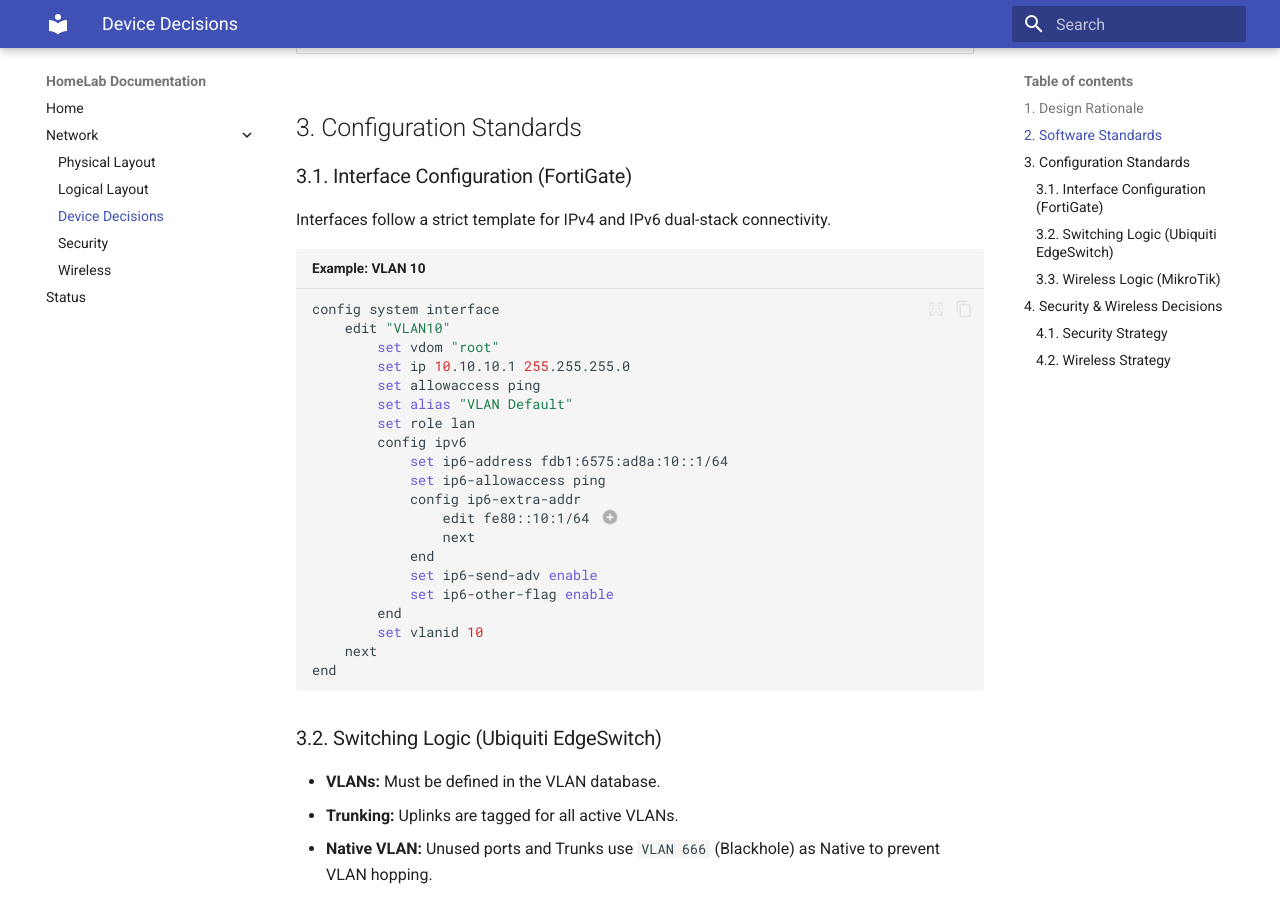
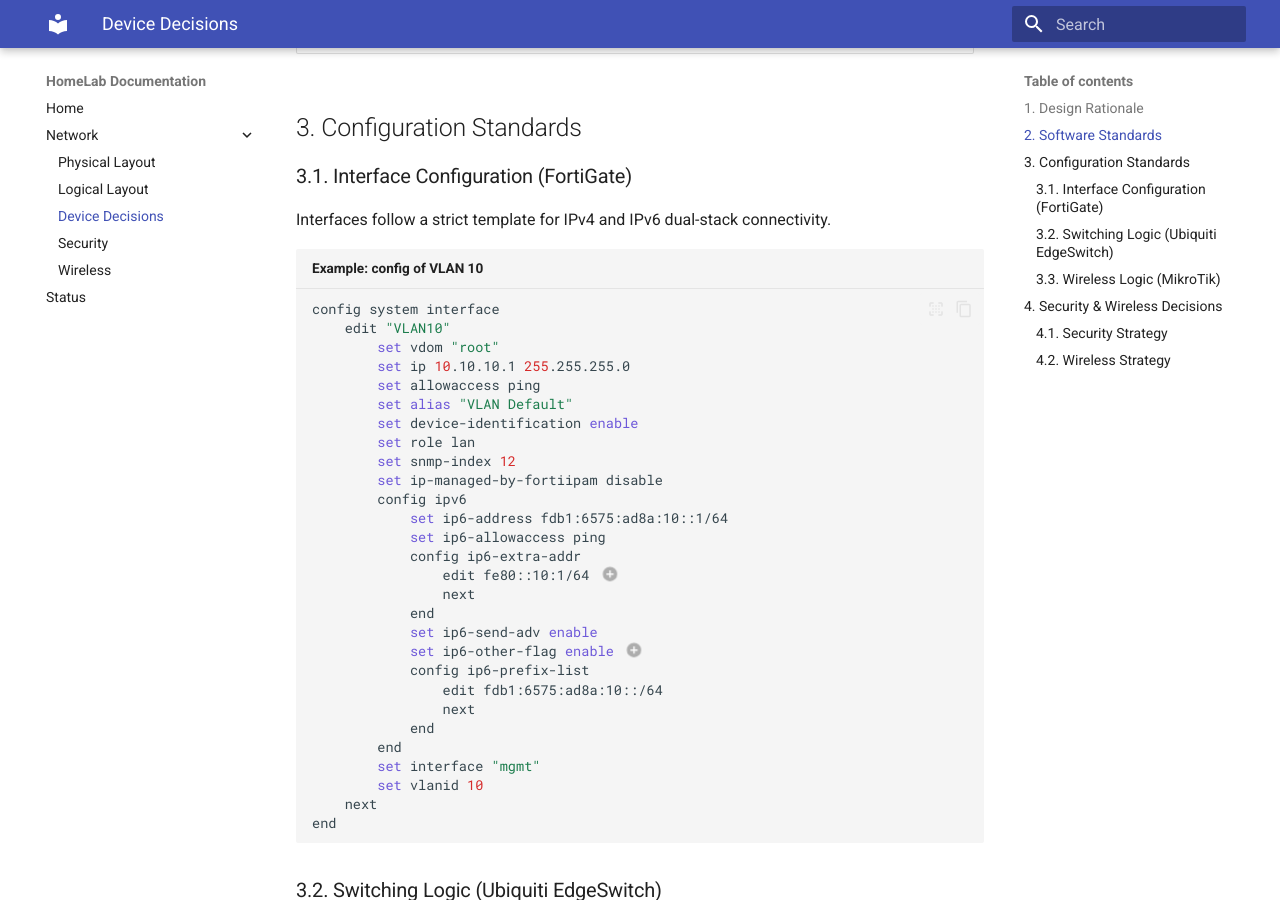
Before and after one commit to DeclerckLouis/homelab, an MkDocs documentation site: the page built from docs/01_network/03_device_decisions.md, in a window 1280 px wide and 900 px high, scrolled down 594 px. Built offline with MkDocs 1.6.1 and Material for MkDocs 9.7.7, drawn with Linux system fonts in a browser that asks for light colours.

Commit message:
update code block for extra info

````diff
--- a/docs/01_network/03_device_decisions.md
+++ b/docs/01_network/03_device_decisions.md
@@ -20,14 +20,17 @@ To ensure stability and feature compatibility, the following software versions a
 ### 3.1. Interface Configuration (FortiGate)
 Interfaces follow a strict template for IPv4 and IPv6 dual-stack connectivity.
 
-```bash title="Example: VLAN 10"
+```bash title="Example: config of VLAN 10"
 config system interface
     edit "VLAN10"
         set vdom "root"
         set ip 10.10.10.1 255.255.255.0
         set allowaccess ping
         set alias "VLAN Default"
+        set device-identification enable
         set role lan
+        set snmp-index 12
+        set ip-managed-by-fortiipam disable
         config ipv6
             set ip6-address fdb1:6575:ad8a:10::1/64
             set ip6-allowaccess ping
@@ -36,14 +39,20 @@ config system interface
                 next
             end
             set ip6-send-adv enable
-            set ip6-other-flag enable
+            set ip6-other-flag enable #(2)!
+            config ip6-prefix-list
+                edit fdb1:6575:ad8a:10::/64
+                next
+            end
         end
+        set interface "mgmt"
         set vlanid 10
     next
 end
 ```
 
 1.  **Link Local Address:** Manually set to `fe80::[VLAN_ID]:1` for consistency and ease of future troubleshooting.
+2.  **Other Flag:** This flag is set to pass extra information to the clients, such as DNS servers and domain names. (not configured yet)
 
 ### 3.2. Switching Logic (Ubiquiti EdgeSwitch)
 - **VLANs:** Must be defined in the VLAN database.
````
